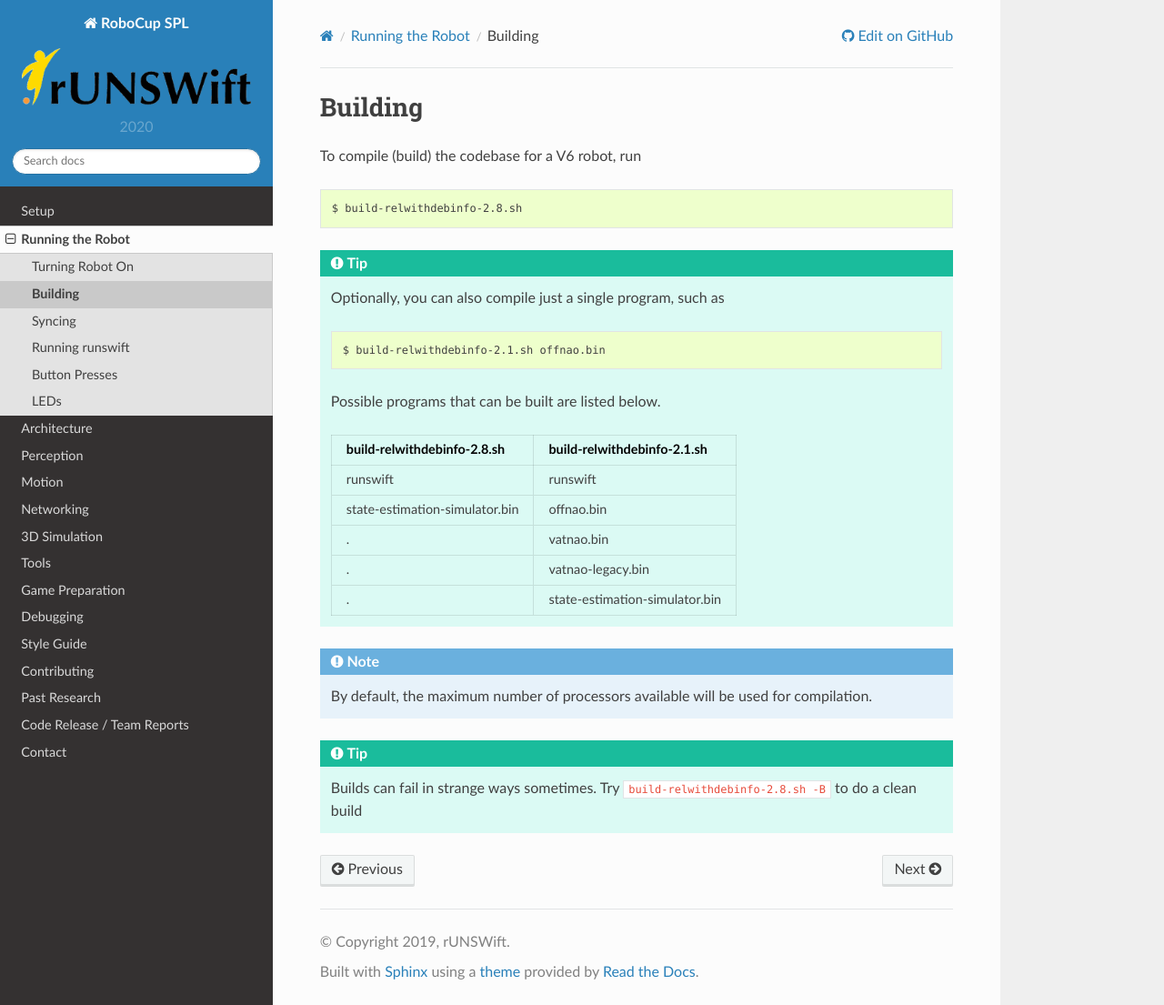
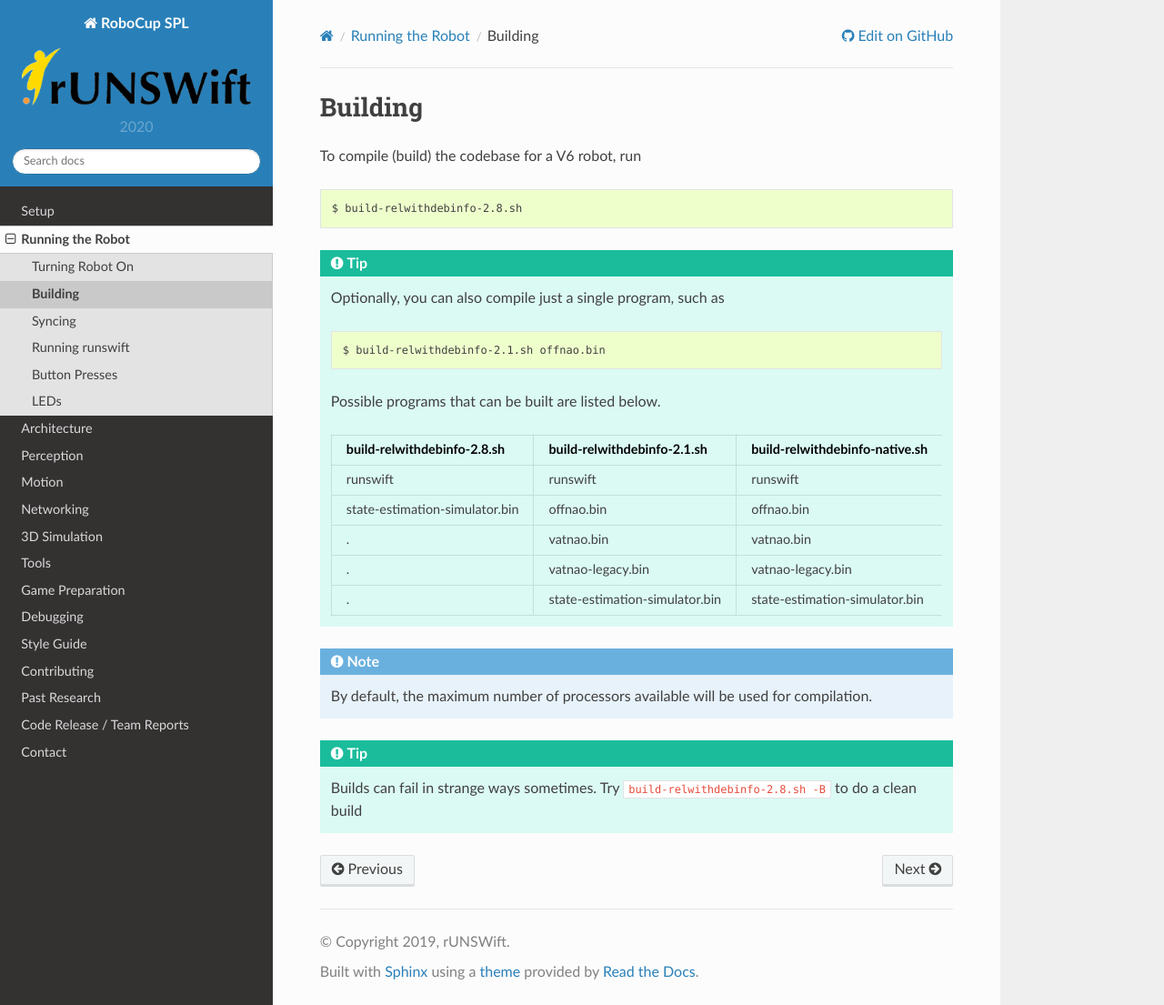
Before and after one commit to UNSWComputing/rUNSWift-docs, a Sphinx documentation site: the page built from source/running/building.rst, in a window 1280 px wide and 1105 px high. Shown: the whole window at 91% size. Built offline with Sphinx 7.4.7 and the Read the Docs theme 2.0.0, drawn with Linux system fonts in a browser that asks for light colours.

Commit message:
New native build

```diff
--- a/source/running/building.rst
+++ b/source/running/building.rst
@@ -18,15 +18,15 @@ To compile (build) the codebase for a V6 robot, run
 
     Possible programs that can be built are listed below.
 
-    ============================== ==============================
-    build-relwithdebinfo-2.8.sh    build-relwithdebinfo-2.1.sh
-    ============================== ==============================
-    runswift                       runswift
-    state-estimation-simulator.bin offnao.bin
-    .                              vatnao.bin
-    .                              vatnao-legacy.bin
-    .                              state-estimation-simulator.bin
-    ============================== ==============================
+    ============================== ============================== ==============================
+    build-relwithdebinfo-2.8.sh    build-relwithdebinfo-2.1.sh    build-relwithdebinfo-native.sh
+    ============================== ============================== ==============================
+    runswift                       runswift                       runswift
+    state-estimation-simulator.bin offnao.bin                     offnao.bin
+    .                              vatnao.bin                     vatnao.bin
+    .                              vatnao-legacy.bin              vatnao-legacy.bin
+    .                              state-estimation-simulator.bin state-estimation-simulator.bin
+    ============================== ============================== ==============================
 
 .. note::
     By default, the maximum number of processors available will be used for compilation.
```
